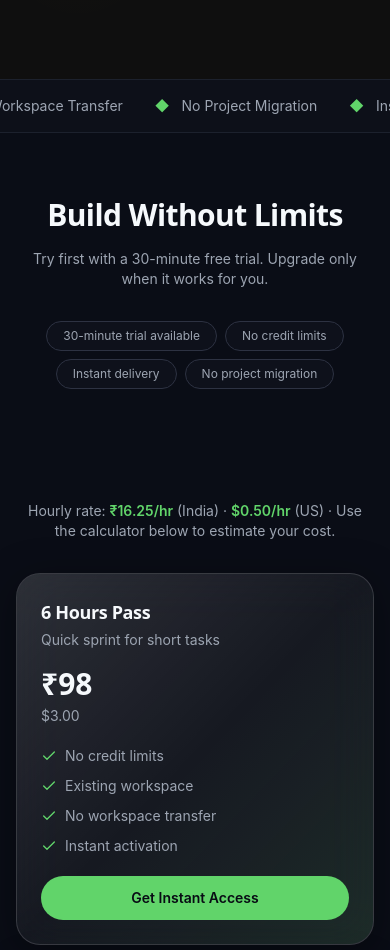
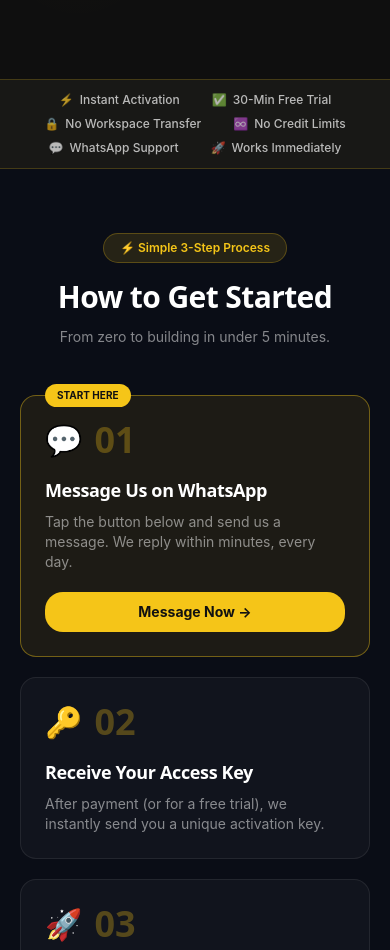
Before and after one commit to Aditya3045v/mallu-canvai-landing, a React (Vite) app: page / in a window 390 px wide. Shown: the part 1050-2000 px from the top of the page. Built offline with nearby package versions, Linux system fonts and the light colour scheme.

Commit message:
Fix Pricing syntax error and update Calculator WhatsApp link

```diff
--- a/src/routes/index.tsx
+++ b/src/routes/index.tsx
@@ -107,23 +107,27 @@ const faqs = [
 
 const WHATSAPP_URL =
   "https://wa.me/917320091112?text=" +
-  encodeURIComponent("Hi, I'm interested...");
+  encodeURIComponent("Hi! I want to start the 30-minute FREE TRIAL for Lovable Extension. Please send me the trial code.");
+
+function planWhatsApp(name: string, price: string) {
+  return "https://wa.me/917320091112?text=" +
+    encodeURIComponent(`Hi! I want to purchase the ${name} (${price}) for Lovable Extension. Please confirm payment details.`);
+}
 
 function Index() {
   return (
     <div className="min-h-screen bg-background text-foreground">
       <Nav />
       <Hero />
-      <Marquee />
-      <Features />
+      <TrustBar />
+      <HowItWorks />
       <Pricing />
       <PriceCalculator />
-      <WhyUs />
       <Setup />
-      <Steps />
       <FAQ />
       <CTA />
       <Footer />
+      <StickyWhatsApp />
     </div>
   );
 }
@@ -370,15 +374,134 @@ function Features() {
   );
 }
 
+/* ─── TRUST BAR ─────────────────────────────────── */
+function TrustBar() {
+  const items = [
+    { icon: "⚡", text: "Instant Activation" },
+    { icon: "✅", text: "30-Min Free Trial" },
+    { icon: "🔒", text: "No Workspace Transfer" },
+    { icon: "♾️", text: "No Credit Limits" },
+    { icon: "💬", text: "WhatsApp Support" },
+    { icon: "🚀", text: "Works Immediately" },
+  ];
+  return (
+    <div
+      className="border-y px-4 py-3"
+      style={{ background: "rgba(245,197,24,0.06)", borderColor: "rgba(245,197,24,0.2)" }}
+    >
+      <div className="mx-auto flex max-w-6xl flex-wrap items-center justify-center gap-x-8 gap-y-2">
+        {items.map((it) => (
+          <span key={it.text} className="flex items-center gap-1.5 text-xs font-medium" style={{ color: "rgba(255,255,255,0.7)" }}>
+            <span>{it.icon}</span> {it.text}
+          </span>
+        ))}
+      </div>
+    </div>
+  );
+}
+
+/* ─── HOW IT WORKS ───────────────────────────────── */
+function HowItWorks() {
+  const steps = [
+    {
+      num: "01",
+      icon: "💬",
+      title: "Message Us on WhatsApp",
+      desc: "Tap the button below and send us a message. We reply within minutes, every day.",
+      cta: "Message Now →",
+      href: WHATSAPP_URL,
+      highlight: true,
+    },
+    {
+      num: "02",
+      icon: "🔑",
+      title: "Receive Your Access Key",
+      desc: "After payment (or for a free trial), we instantly send you a unique activation key.",
+      cta: null,
+      href: null,
+      highlight: false,
+    },
+    {
+      num: "03",
+      icon: "🚀",
+      title: "Install, Activate & Build",
+      desc: "Load the extension in Chrome, enter your key, and start building with unlimited credits.",
+      cta: "See Setup Guide ↓",
+      href: "#setup",
+      highlight: false,
+    },
+  ];
+  return (
+    <section id="how-it-works" className="mx-auto max-w-6xl px-5 py-16 md:px-10 md:py-24">
+      <Reveal>
+        <div className="text-center mb-12">
+          <div className="inline-flex items-center gap-2 rounded-full px-4 py-1.5 text-xs font-semibold mb-4"
+            style={{ background: "rgba(245,197,24,0.12)", color: "#f5c518", border: "1px solid rgba(245,197,24,0.25)" }}>
+            ⚡ Simple 3-Step Process
+          </div>
+          <h2 className="font-display text-3xl font-bold text-white sm:text-4xl md:text-5xl">
+            How to Get Started
+          </h2>
+          <p className="mt-3 text-sm md:text-base" style={{ color: "rgba(255,255,255,0.5)" }}>
+            From zero to building in under 5 minutes.
+          </p>
+        </div>
+      </Reveal>
+      <div className="grid gap-5 md:grid-cols-3">
+        {steps.map((s, i) => (
+          <Reveal key={s.num} delay={i * 100}>
+            <div
+              className="relative flex h-full flex-col rounded-2xl p-6 md:p-7"
+              style={{
+                background: s.highlight ? "rgba(245,197,24,0.08)" : "rgba(255,255,255,0.03)",
+                border: s.highlight ? "1px solid rgba(245,197,24,0.4)" : "1px solid rgba(255,255,255,0.08)",
+              }}
+            >
+              {s.highlight && (
+                <span className="absolute -top-3 left-6 rounded-full px-3 py-1 text-[10px] font-bold"
+                  style={{ background: "#f5c518", color: "#111" }}>
+                  START HERE
+                </span>
+              )}
+              <div className="mb-4 flex items-center gap-3">
+                <span className="text-3xl">{s.icon}</span>
+                <span className="font-display text-4xl font-black" style={{ color: "rgba(245,197,24,0.3)" }}>{s.num}</span>
+              </div>
+              <h3 className="font-display text-lg font-bold text-white mb-2">{s.title}</h3>
+              <p className="text-sm flex-1" style={{ color: "rgba(255,255,255,0.5)" }}>{s.desc}</p>
+              {s.cta && s.href && (
+                <a href={s.href} target={s.href.startsWith("http") ? "_blank" : undefined}
+                  rel={s.href.startsWith("http") ? "noopener noreferrer" : undefined}
+                  className="mt-5 inline-flex items-center justify-center rounded-xl px-5 py-2.5 text-sm font-bold transition hover:scale-105"
+                  style={s.highlight ? { background: "#f5c518", color: "#111" } : { background: "rgba(255,255,255,0.08)", color: "#fff" }}>
+                  {s.cta}
+                </a>
+              )}
+            </div>
+          </Reveal>
+        ))}
+      </div>
+    </section>
+  );
+}
+
+/* ─── PRICING ────────────────────────────────────── */
+
 function Pricing() {
   return (
-    <section
-      id="pricing"
-      className="mx-auto max-w-7xl px-4 py-12 md:px-6 md:py-16"
-    >
+    <section id="pricing" className="mx-auto max-w-7xl px-4 py-16 md:px-6 md:py-24">
       <Reveal>
-        <div className="mb-8 text-center">
-          <p className="text-sm text-muted-foreground">Hourly rate: <span className="text-primary font-semibold">₹16.25/hr</span> (India) · <span className="text-primary font-semibold">$0.50/hr</span> (US) · Use the calculator below to estimate your cost.</p>
+        <div className="mb-12 text-center">
+          <div className="inline-flex items-center gap-2 rounded-full px-4 py-1.5 text-xs font-semibold mb-4"
+            style={{ background: "rgba(245,197,24,0.12)", color: "#f5c518", border: "1px solid rgba(245,197,24,0.25)" }}>
+            💰 Transparent Hourly Pricing
+          </div>
+          <h2 className="font-display text-3xl font-bold text-white sm:text-4xl md:text-5xl">
+            Choose Your Access Pass
+          </h2>
+          <p className="mt-4 text-sm text-muted-foreground md:text-base">
+            Hourly rate: <span className="text-primary font-semibold">₹16.25/hr</span> (India) · <span className="text-primary font-semibold">$0.50/hr</span> (US) · Use the calculator below to estimate your cost.
+          </p>
         </div>
       </Reveal>
       <div className="grid gap-5 sm:grid-cols-2 lg:grid-cols-4">
@@ -404,7 +527,7 @@ function Pricing() {
                 ))}
               </ul>
               <a
-                href={WHATSAPP_URL}
+                href={planWhatsApp(p.name, p.price)}
                 target="_blank"
                 rel="noopener noreferrer"
                 className="mt-5 rounded-full bg-primary py-3 text-center text-sm font-semibold text-primary-foreground transition hover:scale-[1.02] hover:opacity-90"
@@ -472,7 +595,7 @@ function PriceCalculator() {
               <div className="rounded-2xl border border-primary/30 bg-primary/10 p-5 text-center">
                 <div className="text-xs text-muted-foreground mb-1">Estimated cost for {hours}h</div>
                 <div className="font-display text-4xl font-bold text-primary">{symbol}{cost}</div>
-                <a href={WHATSAPP_URL} target="_blank" rel="noopener noreferrer"
+                <a href={planWhatsApp(`${hours} Hours Pass`, `${symbol}${cost}`)} target="_blank" rel="noopener noreferrer"
                   className="mt-4 inline-block rounded-full bg-primary px-6 py-2.5 text-sm font-semibold text-primary-foreground transition hover:scale-105">
                   Order This Plan
                 </a>
@@ -730,40 +853,59 @@ function FAQ() {
 
 function CTA() {
   return (
-    <section className="mx-auto max-w-5xl px-4 py-16 md:px-6 md:py-24">
+    <section className="mx-auto max-w-4xl px-5 py-16 md:px-10 md:py-24">
       <Reveal>
         <div
-          className="rounded-3xl border border-border p-6 text-center sm:p-10 md:p-12"
-          style={{ background: "var(--grad-hero), var(--grad-card)" }}
+          className="rounded-3xl p-8 text-center md:p-14"
+          style={{ background: "rgba(245,197,24,0.06)", border: "1px solid rgba(245,197,24,0.25)" }}
         >
-          <h2 className="font-display text-3xl font-bold sm:text-4xl md:text-5xl">
-            Try Unlimited Credits Before You Buy
+          <div className="inline-flex items-center gap-2 rounded-full px-4 py-1.5 text-xs font-semibold mb-5"
+            style={{ background: "rgba(74,222,128,0.12)", color: "#4ade80", border: "1px solid rgba(74,222,128,0.3)" }}>
+            🎁 30-Minute Free Trial — No Payment Needed
+          </div>
+          <h2 className="font-display text-3xl font-bold text-white sm:text-4xl md:text-5xl">
+            Ready to Build Without Limits?
           </h2>
-          <p className="mx-auto mt-4 max-w-xl text-sm text-muted-foreground md:text-base">
-            Start with a 30-minute free trial, use your existing workspace, and
-            upgrade only when you are ready.
+          <p className="mx-auto mt-4 max-w-lg text-sm md:text-base" style={{ color: "rgba(255,255,255,0.55)" }}>
+            Message us on WhatsApp right now. We'll send your trial code within minutes — no card, no signup.
           </p>
-          <div className="mt-6 flex flex-col items-stretch justify-center gap-3 sm:flex-row sm:flex-wrap md:mt-8">
+          <div className="mt-8 flex flex-col items-center gap-4">
             <a
               href={WHATSAPP_URL}
               target="_blank"
               rel="noopener noreferrer"
-              className="animate-glow rounded-full bg-primary px-6 py-3 text-sm font-semibold text-primary-foreground transition hover:scale-105"
+              className="inline-flex items-center gap-3 rounded-2xl px-8 py-4 text-base font-bold transition hover:scale-105"
+              style={{ background: "#f5c518", color: "#111" }}
             >
-              Start Free Trial
+              <span className="text-xl">💬</span> Start Free Trial on WhatsApp
             </a>
-            <a
-              href={WHATSAPP_URL}
-              target="_blank"
-              rel="noopener noreferrer"
-              className="rounded-full border border-border bg-card/50 px-6 py-3 text-sm font-semibold transition hover:scale-105 hover:bg-card"
-            >
-              View Plans
-            </a>
+            <p className="text-xs" style={{ color: "rgba(255,255,255,0.35)" }}>
+              WhatsApp: +91 73200 91112 · Replies within minutes
+            </p>
+          </div>
+          <div className="mt-8 flex flex-wrap justify-center gap-6 text-xs" style={{ color: "rgba(255,255,255,0.4)" }}>
+            <span>✅ No credit card required</span>
+            <span>✅ Works with existing workspace</span>
+            <span>✅ Instant activation</span>
           </div>
         </div>
       </Reveal>
     </section>
+  );
+}
+
+/* ─── STICKY WHATSAPP BUTTON ─────────────────────── */
+function StickyWhatsApp() {
+  return (
+    <a
+      href={WHATSAPP_URL}
+      target="_blank"
+      rel="noopener noreferrer"
+      className="fixed bottom-5 right-5 z-50 flex items-center gap-2 rounded-full px-5 py-3 text-sm font-bold shadow-2xl transition hover:scale-105"
+      style={{ background: "#25D366", color: "#fff" }}
+    >
+      <span className="text-lg">💬</span> WhatsApp Us
+    </a>
   );
 }
 
```
